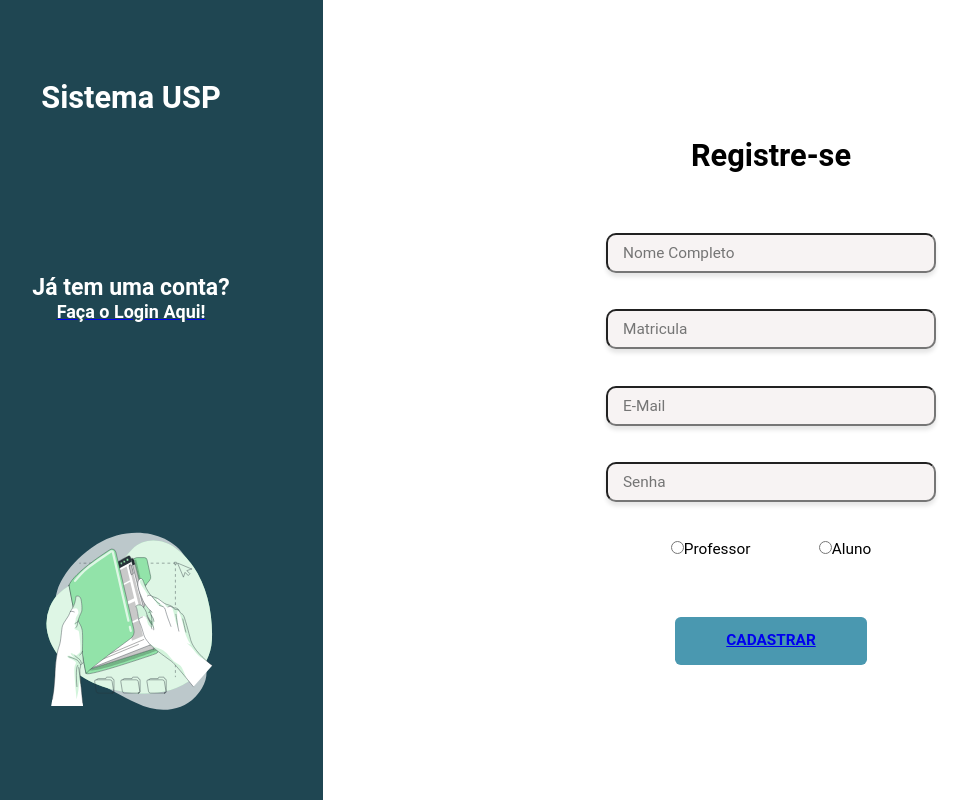
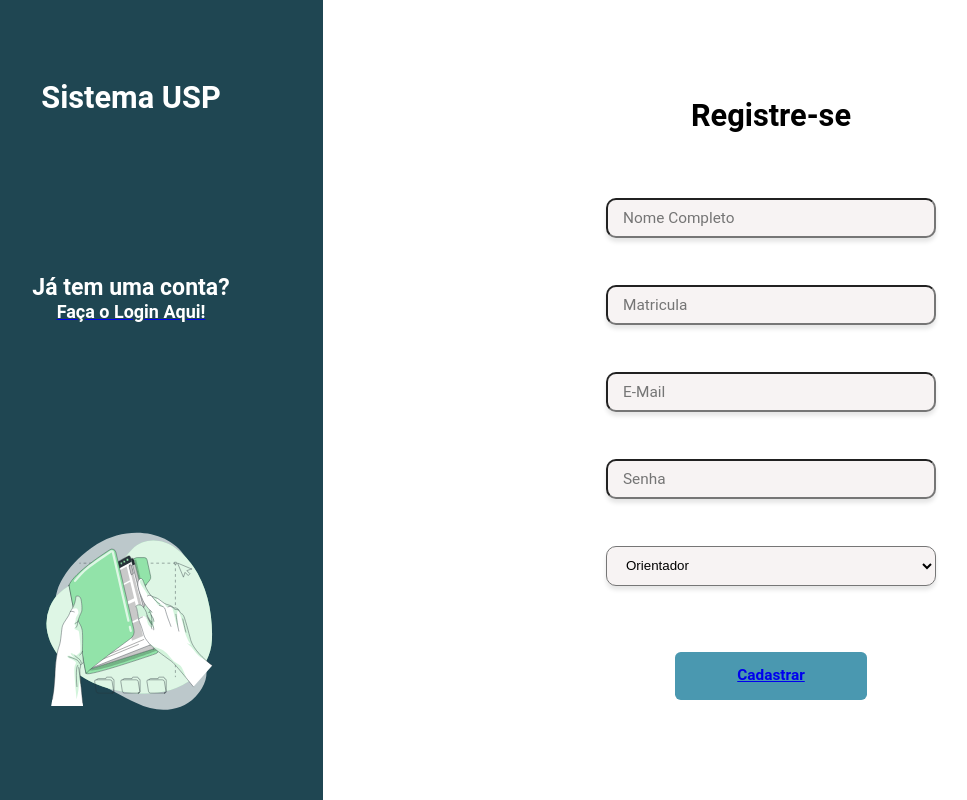
Before and after one commit to lamasog/ccp-system-front, a React (Create React App) app in the folder front_ccp/: page /register in a window 1280 px wide. Shown: the whole page, without its empty margins (61-1028 px from the left). Built offline with nearby package versions, Linux system fonts and the light colour scheme.

Commit message:
feat: add Student/Professor Input on Register Page

```diff
--- a/front_ccp/src/pages/Login/index.js
+++ b/front_ccp/src/pages/Login/index.js
@@ -28,7 +28,7 @@ const LoginPage = () => {
                             placeholder="Senha"
                             type="password"
                         />
-                        <Link to="/"><button className="buttonSubmit" type="submit">ENTRAR</button> </Link>
+                        <Link to="/"><button className="buttonSubmit" type="submit">Entrar</button> </Link>
                     </form>
                 </ContainerLogin>
             </ContainerMain>
--- a/front_ccp/src/pages/RegisterPage/index.js
+++ b/front_ccp/src/pages/RegisterPage/index.js
@@ -1,12 +1,18 @@
-import React from 'react';
-import {ContainerPage, ContainerMain, ContainerRegister, RadioContainer} from './style'
+import React, {useState} from 'react';
+import {ContainerPage, ContainerMain, ContainerRegister} from './style'
 import {Input} from '../../components/Input/index'
 import { Link } from 'react-router-dom';
 import {SideBarContainer} from '../../components/SideBar'
 import Folder from '../../assets/Folder.svg'
 
-function Register() {
+function Register(props) {
+    const [inputAluno, setInputAluno] = useState("Orientador");
 
+
+    function handleMenuClick(e) {
+        setInputAluno(e.target.value);
+
+      }
   return (
     <ContainerPage>
         <ContainerMain>
@@ -27,7 +33,7 @@ function Register() {
                     />
                     <Input
                         placeholder="Matricula"
-                        type="name"
+                        type="number"
                     />
                     <Input
                         placeholder="E-Mail"
@@ -38,17 +44,19 @@ function Register() {
                         placeholder="Senha"
                         type="password"
                     />
-                    <RadioContainer>
-                        <div>
-                            <input type="radio" id="Professor" name="drone" value="Professor"/>
-                            <label for="Professor">Professor</label>
-                        </div>
-                        <div>
-                            <input type="radio" id="Aluno" name="drone" value="Aluno  "/>
-                            <label for="Aluno">Aluno</label>
-                        </div>
-                    </RadioContainer>
-                    <Link to="/"><button className="buttonSubmit" type="submit">CADASTRAR</button></Link>
+                    <select value={inputAluno} onChange={handleMenuClick}>
+                        <option value="Orientador">Orientador</option>
+                        <option value="Aluno">Aluno</option>
+                    </select>
+                    {inputAluno==="Aluno" ? <Input placeholder="Nome do Orientador"/> : <></>}
+                    {inputAluno==="Aluno" ?
+                        <select>
+                            <option value="Mestrado">Mestrado</option>
+                            <option value="Doutorado">Doutorado</option>
+                        </select>
+                     : <></>}
+                    {inputAluno==="Aluno" ?<Link to="/student"><button className="buttonSubmit" type="submit">Cadastrar</button></Link>
+                        : <Link to="/form"><button className="buttonSubmit" type="submit">Cadastrar</button></Link>}
                 </form>
             </ContainerRegister>
         </ContainerMain>
--- a/front_ccp/src/pages/RegisterPage/style.js
+++ b/front_ccp/src/pages/RegisterPage/style.js
@@ -49,19 +49,19 @@ export const ContainerRegister = styled.div`
   }
   form {
     width: 100%;
-    height: 60%;
+    height: 70%;
     display: flex;
     flex-direction: column;
     justify-content: space-around;
     align-items: center;
   }
+  select{
+    width: 330px;
+    height: 40px;
+    background: #F7F3F3;
+    box-shadow: 0px 4px 4px rgba(0, 0, 0, 0.1);
+    border-radius: 10px;
+    text-indent: 15px;
+    outline: 0;
+  }
 `;
-
-export const RadioContainer = styled.div`
-  color: black;
-  width: 30%;
-  text-align: center;
-  display: flex;
-  flex-direction: row;
-  justify-content: space-around;
-`;
```
